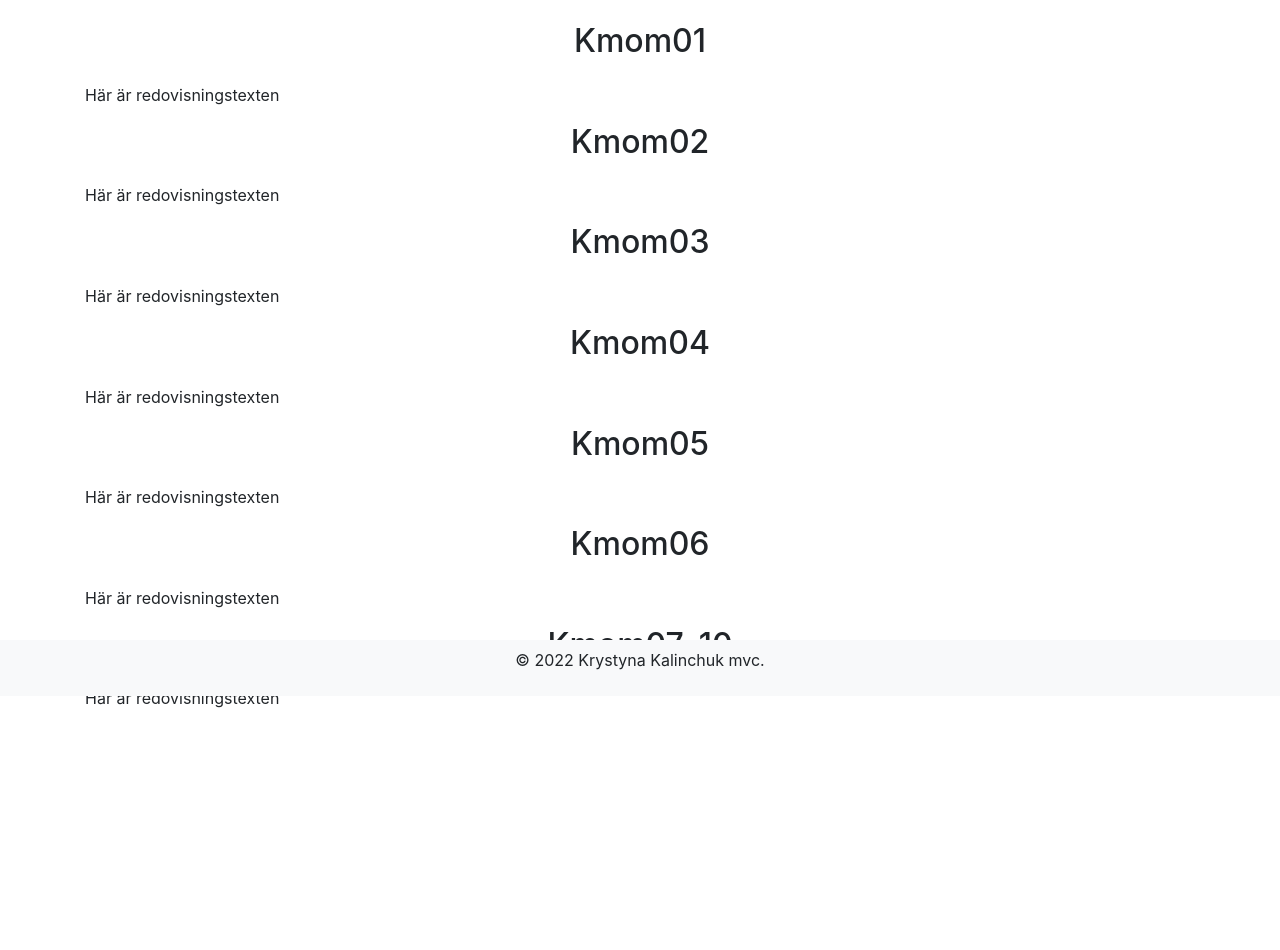
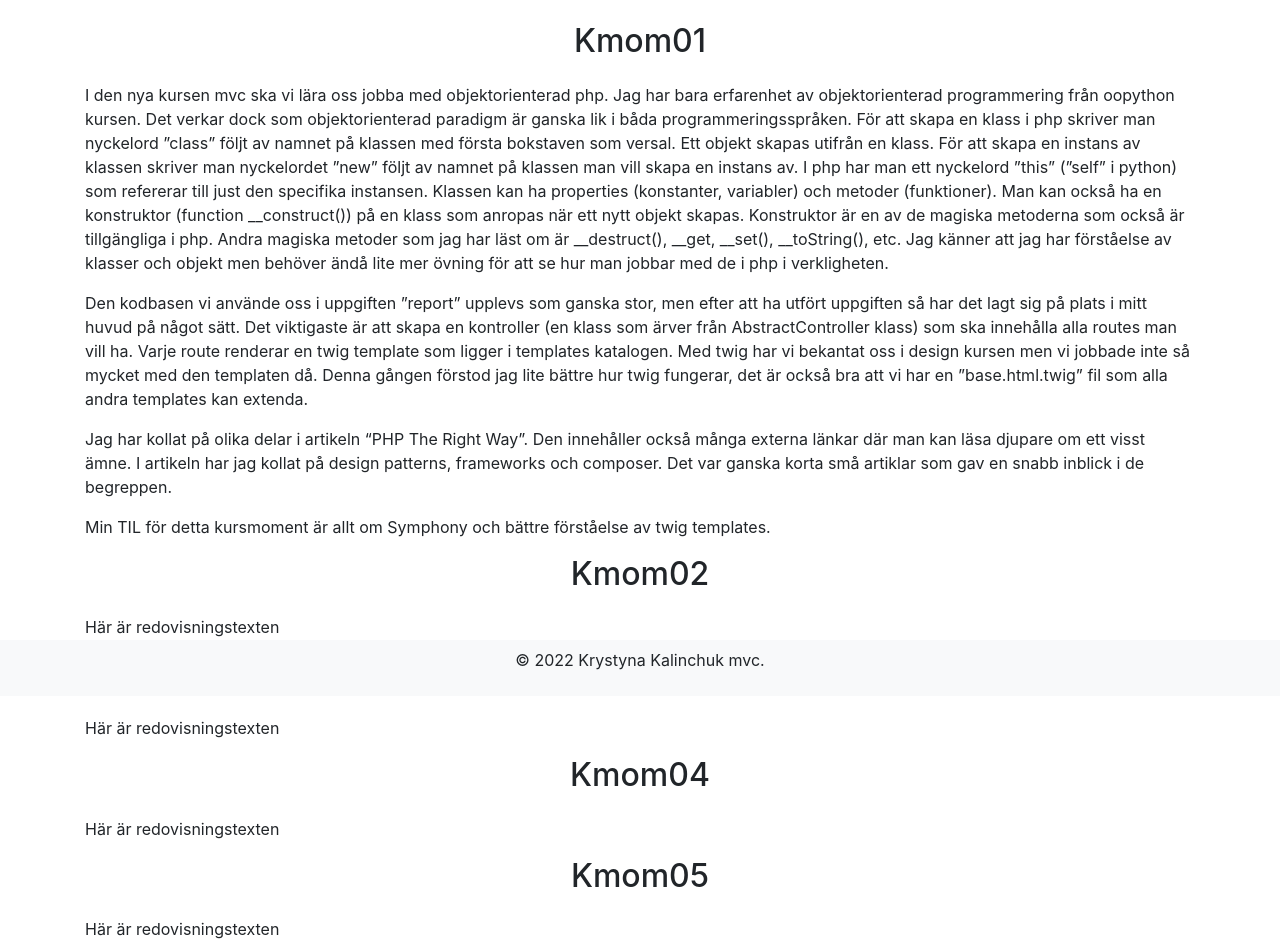
Before and after one commit to kalinchukkristina/report-mvc, a Symfony app: template templates/report.html.twig in a window 1280 px wide. Shown: the part 104-1054 px from the top of the page. Before the commit the page ends 812 px from the top, so only its background shows below. Run offline with Twig, Linux system fonts and the light colour scheme; the template is opened without the code that fills it, so the values that code supplies are empty; some libraries are stand-ins or nearby versions.

Commit message:
report kmom01

```diff
--- a/templates/report.html.twig
+++ b/templates/report.html.twig
@@ -9,11 +9,15 @@
 
         <header>
         <h1>Redovisning av kursmoment i kursen mvc</h1>
+
         </header>
 
         <section>
         <h2>Kmom01</h2>
-        <p>Här är redovisningstexten</p>
+        <p>I den nya kursen mvc ska vi lära oss jobba med objektorienterad php. Jag har bara erfarenhet av objektorienterad programmering från oopython kursen. Det verkar dock som objektorienterad paradigm är ganska lik i båda programmeringsspråken. För att skapa en klass i php skriver man nyckelord ”class” följt av namnet på klassen med första bokstaven som versal. Ett objekt skapas utifrån en klass. För att skapa en instans av klassen skriver man nyckelordet ”new” följt av namnet på klassen man vill skapa en instans av. I php har man ett nyckelord ”this” (”self” i python) som refererar till just den specifika instansen. Klassen kan ha properties (konstanter, variabler) och metoder (funktioner). Man kan också ha en konstruktor (function __construct()) på en klass som anropas när ett nytt objekt skapas. Konstruktor är en av de magiska metoderna som också är tillgängliga i php. Andra magiska metoder som jag har läst om är  __destruct(), __get, __set(), __toString(), etc. Jag känner att jag har förståelse av klasser och objekt men behöver ändå lite mer övning för att se hur man jobbar med de i php i verkligheten. </p>
+        <p>Den kodbasen vi använde oss i uppgiften ”report” upplevs som ganska stor, men efter att ha utfört uppgiften så har det lagt sig på plats i mitt huvud på något sätt. Det viktigaste är att skapa en kontroller (en klass som ärver från AbstractController klass) som ska innehålla alla routes man vill ha. Varje route renderar en twig template som ligger i templates katalogen. Med twig har vi bekantat oss i design kursen men vi jobbade inte så mycket med den templaten då. Denna gången förstod jag lite bättre hur twig fungerar, det är också bra att vi har en ”base.html.twig” fil som alla andra templates kan extenda. </p>
+        <p>Jag har kollat på olika delar i artikeln “PHP The Right Way”. Den innehåller också många externa länkar där man kan läsa djupare om ett visst ämne. I artikeln har jag kollat på design patterns, frameworks och composer. Det var ganska korta små artiklar som gav en snabb inblick i de begreppen.</p>
+        <p>Min TIL för detta kursmoment är allt om Symphony och bättre förståelse av twig templates. </p>
         </section>
 
         <section>
```
